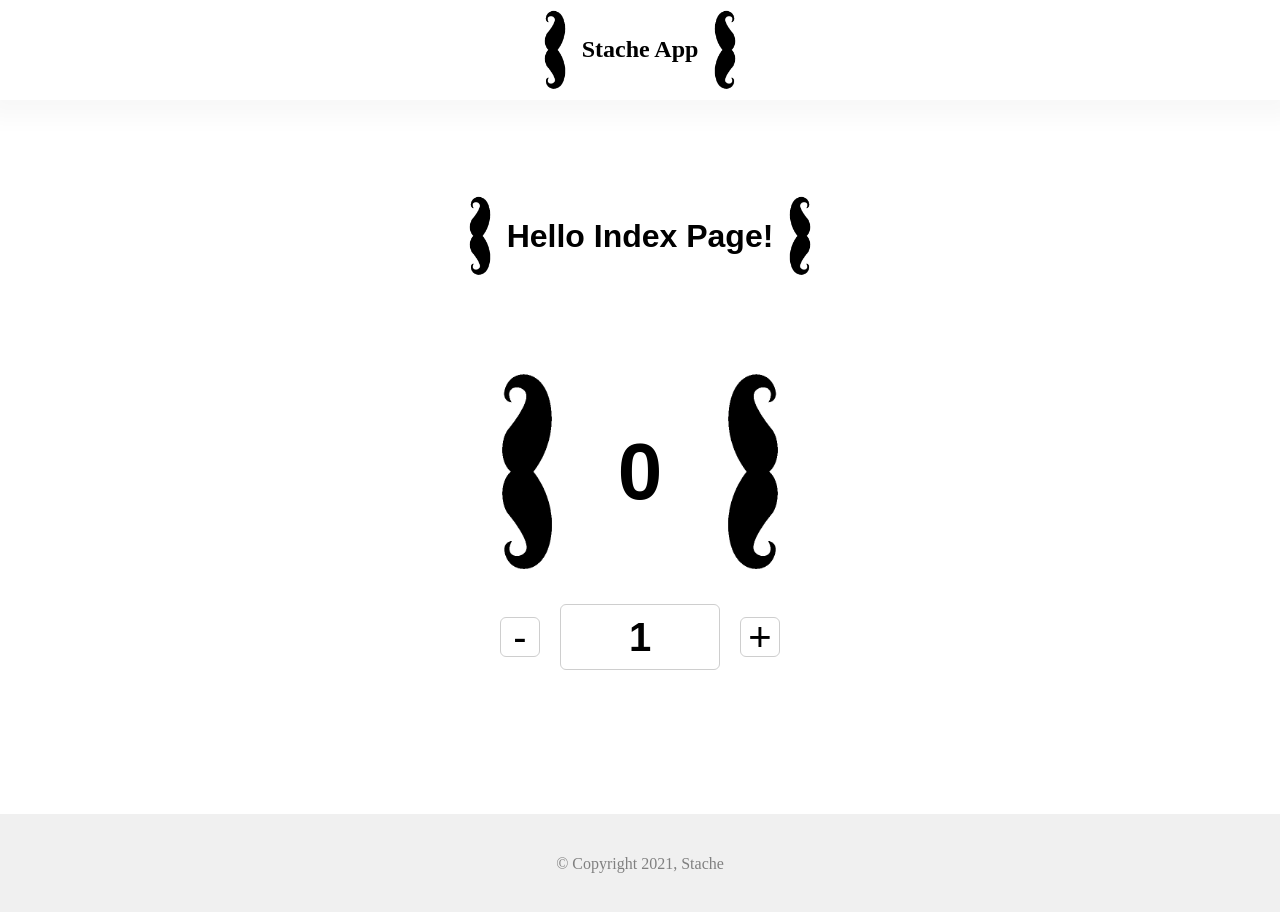
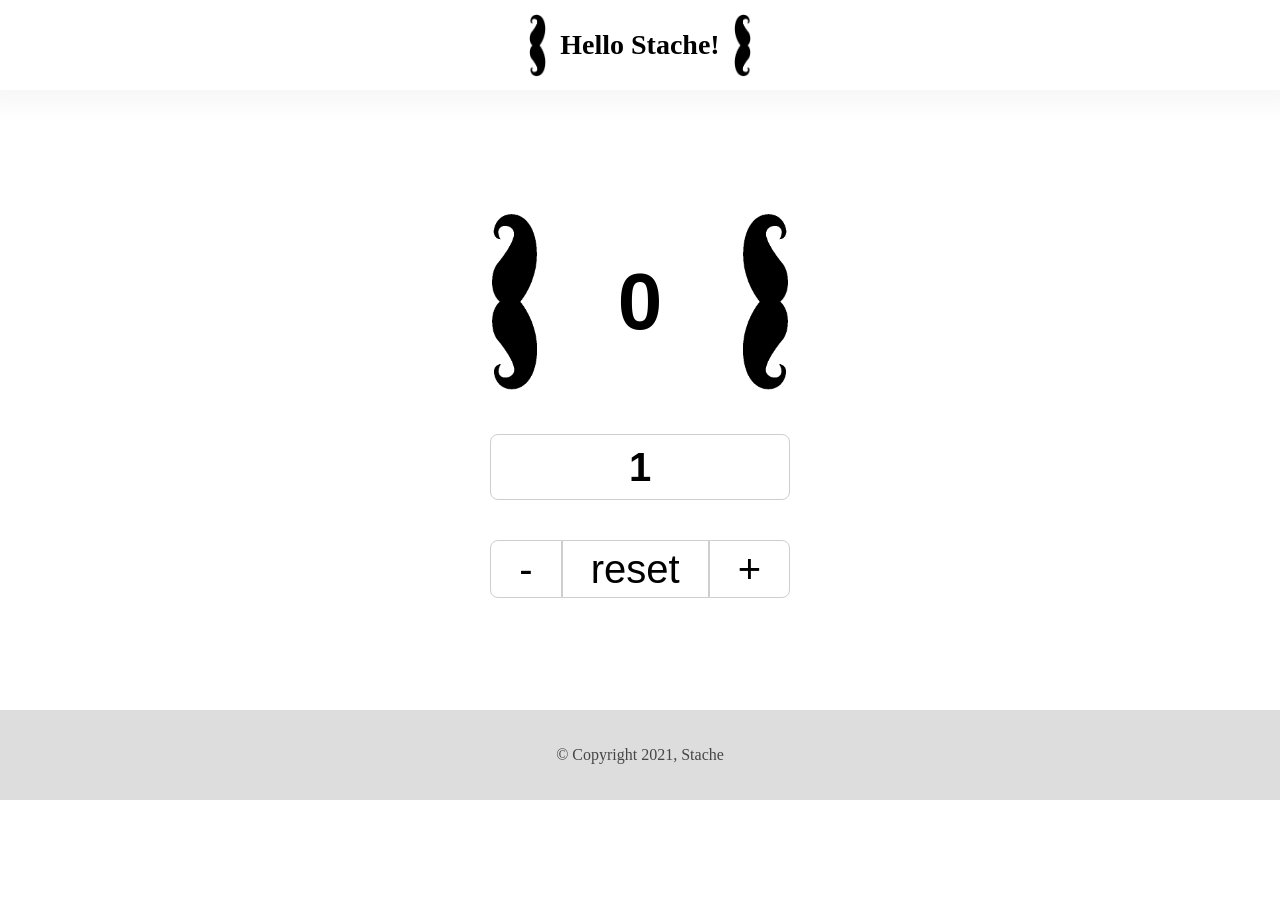
Before and after one commit to Harduex/stache, a website: page source/pages/index.html in a window 1280 px wide. After the commit the page ends 800 px from the top, so only its background shows below. Drawn offline with nearby package versions, Linux system fonts and the light colour scheme; files that its build step writes are made by us from their sources; files whose address does not match are found by name.

Commit message:
SMore changes

```diff
--- a/source/components/counter/counter.html
+++ b/source/components/counter/counter.html
@@ -5,8 +5,11 @@
         <img class="stache__img--right" src="images/stache-logo-right.png" alt="}">
     </div>
     <div class="counter--bottom">
-        <button class="counter__button" onclick="sub()">-</button>
         <input type="text" class="counter__input" value="1">
-        <button class="counter__button" onclick="add()">+</button>
+        <div class="counter__buttons">
+            <button class="counter__button" onclick="sub()">-</button>
+            <button class="counter__button" onclick="reset()">reset</button>
+            <button class="counter__button" onclick="add()">+</button>
+        </div>
     </div>
 </div>
--- a/source/components/counter/counter.scss
+++ b/source/components/counter/counter.scss
@@ -2,11 +2,11 @@
     display: flex;
     flex-direction: column;
     align-items: center;
-    margin-bottom: 9em;
+    font-size: 40px;
+    min-width: 300px;
 
     &--top,
-    &--bottom {
-        font-size: 40px;
+    &__buttons {
         width: 100%;
         display: flex;
         align-items: center;
@@ -16,30 +16,41 @@
         margin-bottom: 0.8em;
     }
     &--bottom {
+        width: 300px;
+    }
+    &__buttons {
         justify-content: center;
     }
     &__button {
-        width: 1em;
+        flex: 1;
         height: 1em;
         line-height: 0;
         border: 1px solid rgb(206, 206, 206);
-        border-radius: 6px;
         background-color: white;
         outline: none;
+        padding: 0.7em;
         &:hover {
             background-color: rgb(243, 243, 243);
             cursor: pointer;
         }
+        &:nth-child(1) {
+            border-top-left-radius: 8px;
+            border-bottom-left-radius: 8px;
+        }
+        &:nth-child(3) {
+            border-top-right-radius: 8px;
+            border-bottom-right-radius: 8px;
+        }
     }
     &__input {
         height: 1em;
-        width: 4em;
-        margin: 0 0.5em;
+        width: 100%;
         padding: 0.8em 0;
         font-weight: bold;
         text-align: center;
         background-color: white;
         border: 1px solid rgb(206, 206, 206);
-        border-radius: 6px;
+        border-radius: 8px;
+        margin-bottom: 1em;
     }
 }
--- a/source/components/footer/footer.scss
+++ b/source/components/footer/footer.scss
@@ -4,6 +4,6 @@
     align-items: center;
     width: 100%;
     height: $footer-height;
-    color: rgb(128, 128, 128);
-    background-color: rgb(240, 240, 240);
+    color: rgb(70, 70, 70);
+    background-color: $footer-color;
 }
--- a/source/components/header/header.html
+++ b/source/components/header/header.html
@@ -1,5 +1,3 @@
 <header class="header">
-    <img class="stache__img--left" src="images/stache-logo-left.png" alt="{">
-    <h2>{{title}}</h2>
-    <img class="stache__img--right" src="images/stache-logo-right.png" alt="}">
+    {{> hello text="Stache" }}
 </header>
--- a/source/components/header/header.scss
+++ b/source/components/header/header.scss
@@ -7,6 +7,7 @@
     -webkit-box-shadow: 0px 3px 22px 15px rgba(0,0,0,0.03);
     -moz-box-shadow: 0px 3px 22px 15px rgba(0,0,0,0.03);
     box-shadow: 0px 3px 22px 15px rgba(0,0,0,0.03);
-    height: 100px;
-    margin-bottom: 6em;
+    height: $header-height;
+    background-color: $header-color;
+    font-size: 14px;
 }
--- a/source/components/hello/hello.scss
+++ b/source/components/hello/hello.scss
@@ -2,5 +2,18 @@
     display: flex;
     align-items: center;
     justify-content: center;
-    margin-bottom: 6em;
 }
+
+.stache {
+    &__img {
+        &--left {
+            height: 4.5em;
+            margin-right: 1em;
+        }
+
+        &--right {
+            height: 4.5em;
+            margin-left: 1em;
+        }
+    }
+}
--- a/source/pages/index.html
+++ b/source/pages/index.html
@@ -5,7 +5,6 @@ image: stache.png
 
 <main class="index">
     <div class="container">
-        {{> hello text=title }}
         <div class="wrapper">
             {{> counter }}
         </div>
--- a/source/styles/global.scss
+++ b/source/styles/global.scss
@@ -8,6 +8,8 @@ html, body, #root {
     height: 100%;
 }
 
+//Pages
+//Index
 .index {
     font-family: Arial, Helvetica, sans-serif;
 }
@@ -15,6 +17,9 @@ html, body, #root {
 .container {
     display: flex;
     flex-direction: column;
+    justify-content: center;
+    align-items: center;
+    height: calc(100vh - 180px);
 }
 
 .wrapper {
@@ -22,22 +27,6 @@ html, body, #root {
     justify-content: space-between;
     align-items: center;
     flex-direction: column;
-    width: 300px;
+    width: $wrapper-width;
     margin: 0 auto;
 }
-
-//Global
-
-.stache {
-    &__img {
-        &--left {
-            height: 5em;
-            margin-right: 1em;
-        }
-
-        &--right {
-            height: 5em;
-            margin-left: 1em;
-        }
-    }
-}
--- a/source/styles/variables.scss
+++ b/source/styles/variables.scss
@@ -1 +1,7 @@
-$footer-height: 100px;
+$footer-height: 90px;
+$header-height: 90px;
+$wrapper-width: 350px;
+
+$wrapper-color: #ffffff;
+$footer-color: #dddddd;
+$header-color: #ffffff;
```
Also changed, not shown: source/components/counter/counter.js (+7 -0 lines), build/index.html, build/js/main.js, build/styles/style.css, 1 other file.
